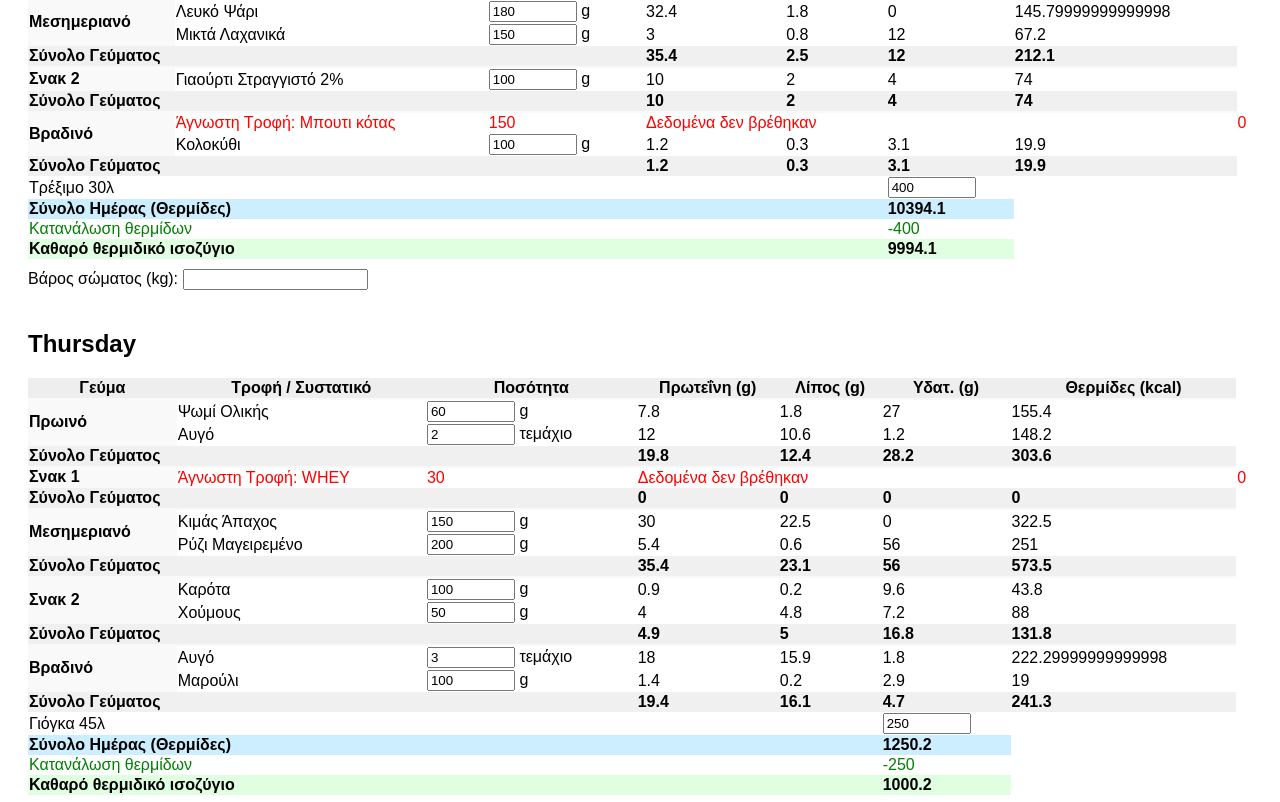
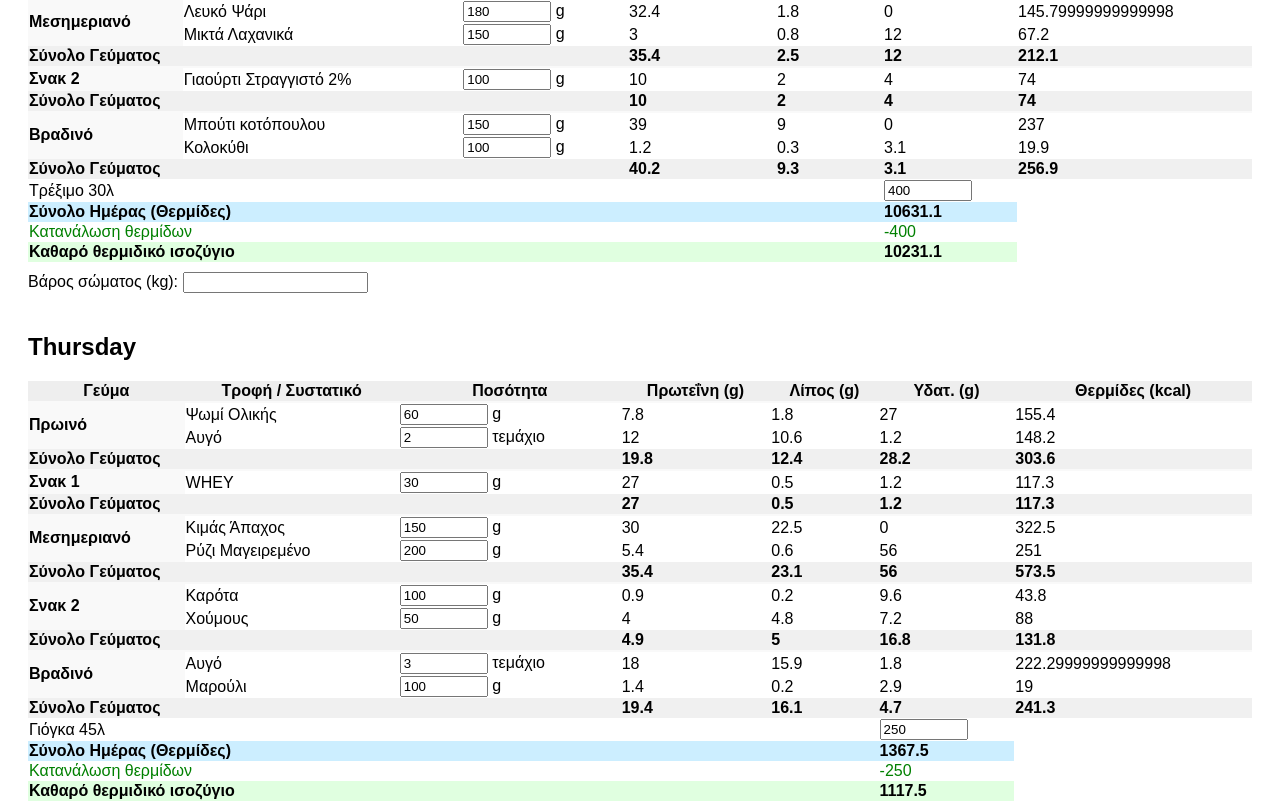
Before and after one commit to xristara/fitness-tracker-final, a React (Vite) app: page / in a window 1280 px wide. Shown: the part 1586-2388 px from the top of the page. Built offline with nearby package versions, Linux system fonts and the light colour scheme.

Commit message:
Update App.jsx

```diff
--- a/App.jsx
+++ b/App.jsx
@@ -22,7 +22,7 @@ const foodDatabase = {
   'beefLean': { name: 'Μοσχάρι Άπαχο', protein: 26, fat: 15, carbs: 0, unit: 'g' },
   'tunaInWater': { name: 'Τόνος σε Νερό', protein: 25, fat: 0.5, carbs: 0, unit: 'g' },
   'fishWhite': { name: 'Λευκό Ψάρι', protein: 18, fat: 1, carbs: 0, unit: 'g' },
-  'chickenthigh': { name: 'Μπουτι κότας', protein: 26, fat: 6, carbs: 0, unit: 'g' },
+  'chickenthigh': { name: 'Μπούτι κοτόπουλου', protein: 26, fat: 6, carbs: 0, unit: 'g' },
   'mincedMeatLean': { name: 'Κιμάς Άπαχος', protein: 20, fat: 15, carbs: 0, unit: 'g' }, // βοδινός άπαχος
   'fetaCheese': { name: 'Φέτα', protein: 14, fat: 21, carbs: 4, unit: 'g' },
 
@@ -56,7 +56,7 @@ const foodDatabase = {
 
   // Άλλα
   'honey': { name: 'Μέλι', protein: 0.3, fat: 0, carbs: 82, unit: 'g' },
-  'Pure isolat AM': { name: 'WHEY', protein: 90, fat: 1.7, carbs: 4, unit: 'g' },
+  'PureisolatAM': { name: 'WHEY', protein: 90, fat: 1.7, carbs: 4, unit: 'g' },
 };
 
 
@@ -113,7 +113,7 @@ const initialPlan = {
     ]},
     { meal: 'Σνακ 2', type: 'meal', ingredients: [{ foodId: 'greekYogurt2pct', quantity: 100 }] }, // Αντικατάσταση "Σμούθι φρούτων"
     { meal: 'Βραδινό', type: 'meal', ingredients: [
-        { foodId: 'Μπουτι κότας', quantity: 150 },
+        { foodId: 'chickenthigh', quantity: 150 },
         { foodId: 'zucchini', quantity: 100 }
     ]},
     { type: 'activity', activity: 'Τρέξιμο 30λ', burn: 400 }
@@ -123,7 +123,7 @@ const initialPlan = {
         { foodId: 'breadWholeWheat', quantity: 60 }, // π.χ. 2 φέτες ψωμί
         { foodId: 'egg', quantity: 2 }
     ]},
-    { meal: 'Σνακ 1', type: 'meal', ingredients: [{ foodId: 'WHEY', quantity: 30 }] },
+    { meal: 'Σνακ 1', type: 'meal', ingredients: [{ foodId: 'PureisolatAM', quantity: 30 }] },
     { meal: 'Μεσημεριανό', type: 'meal', ingredients: [
         { foodId: 'mincedMeatLean', quantity: 150 },
         { foodId: 'riceCooked', quantity: 200 }
```
